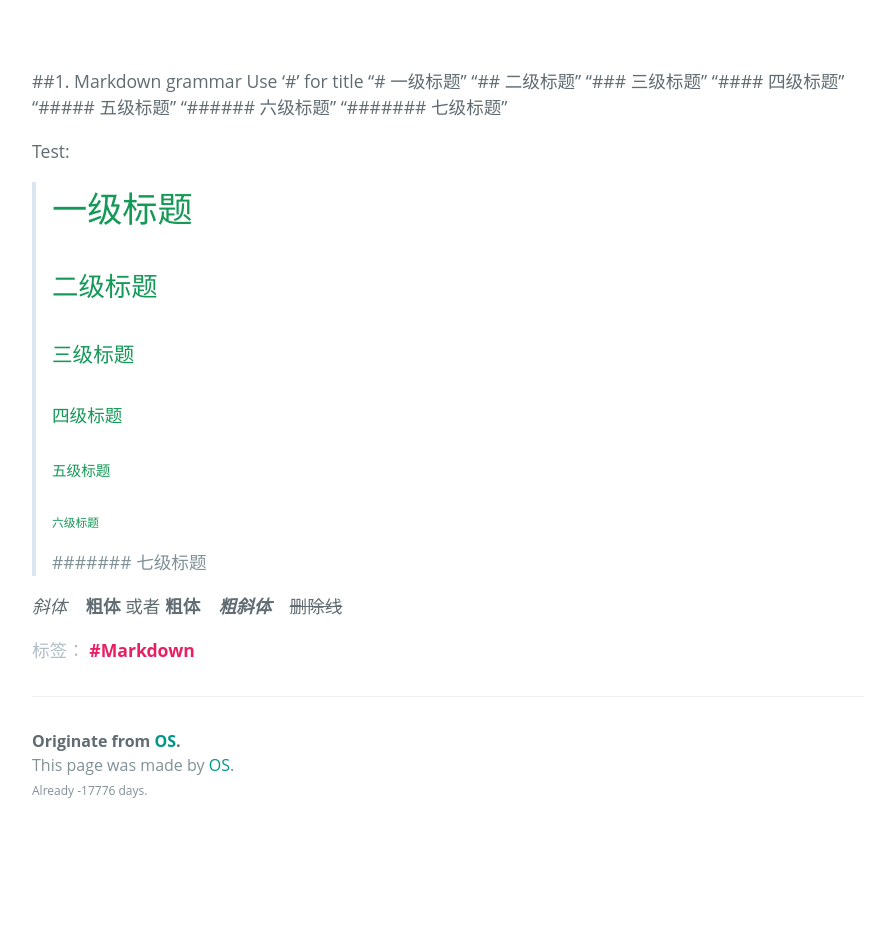
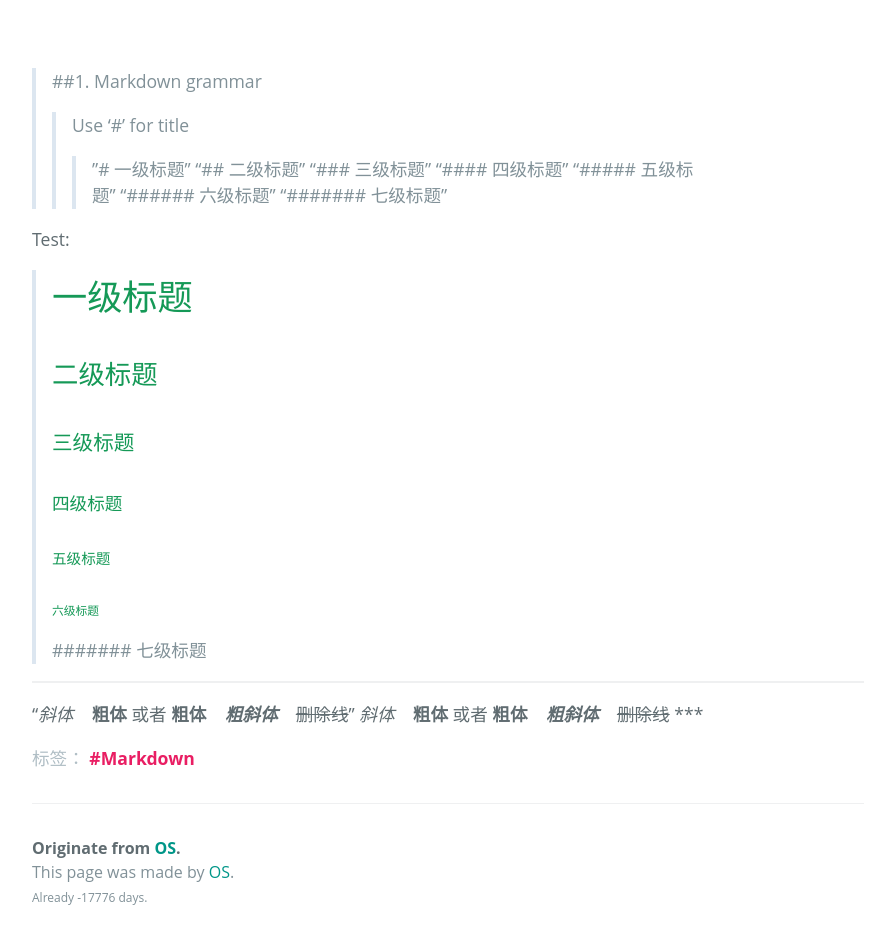
Before and after one commit to xiaoshou0427/xiaoshou0427.github.io, a Jekyll site: the page built from _posts/2019-09-02-Markdown.md, in a window 1280 px wide and 1306 px high. Shown: the part 350-1294 px from the top of the window, without its empty margins (192-1087 px from the left). Built offline with Jekyll 4.4.1, drawn with Linux system fonts in a browser that asks for light colours; some web fonts are replaced.

Commit message:
Update 2019-09-02-Markdown.md

```diff
--- a/_posts/2019-09-02-Markdown.md
+++ b/_posts/2019-09-02-Markdown.md
@@ -5,15 +5,15 @@ tags: Markdown
 stickie: true
 ---
 
-##1. Markdown grammar
-Use '#' for title
- "# 一级标题"
- "## 二级标题"
- "### 三级标题"
- "#### 四级标题"
- "##### 五级标题"
- "###### 六级标题"
- "####### 七级标题"
+>##1. Markdown grammar
+>>Use '#' for title
+ >>>"# 一级标题"
+ >>>"## 二级标题"
+ >>>"### 三级标题"
+ >>>"#### 四级标题"
+ >>>"##### 五级标题"
+ >>>"###### 六级标题"
+ >>>"####### 七级标题"
 
 Test:
  ># 一级标题
@@ -24,4 +24,7 @@ Test:
  >###### 六级标题
  >####### 七级标题
 
+---
+"*斜体* &nbsp;&nbsp; **粗体**  或者  __粗体__  &nbsp;&nbsp;   ***粗斜体*** &nbsp;&nbsp;  ~~删除线~~"
  *斜体* &nbsp;&nbsp; **粗体**  或者  __粗体__  &nbsp;&nbsp;   ***粗斜体*** &nbsp;&nbsp;  ~~删除线~~
+***
```
